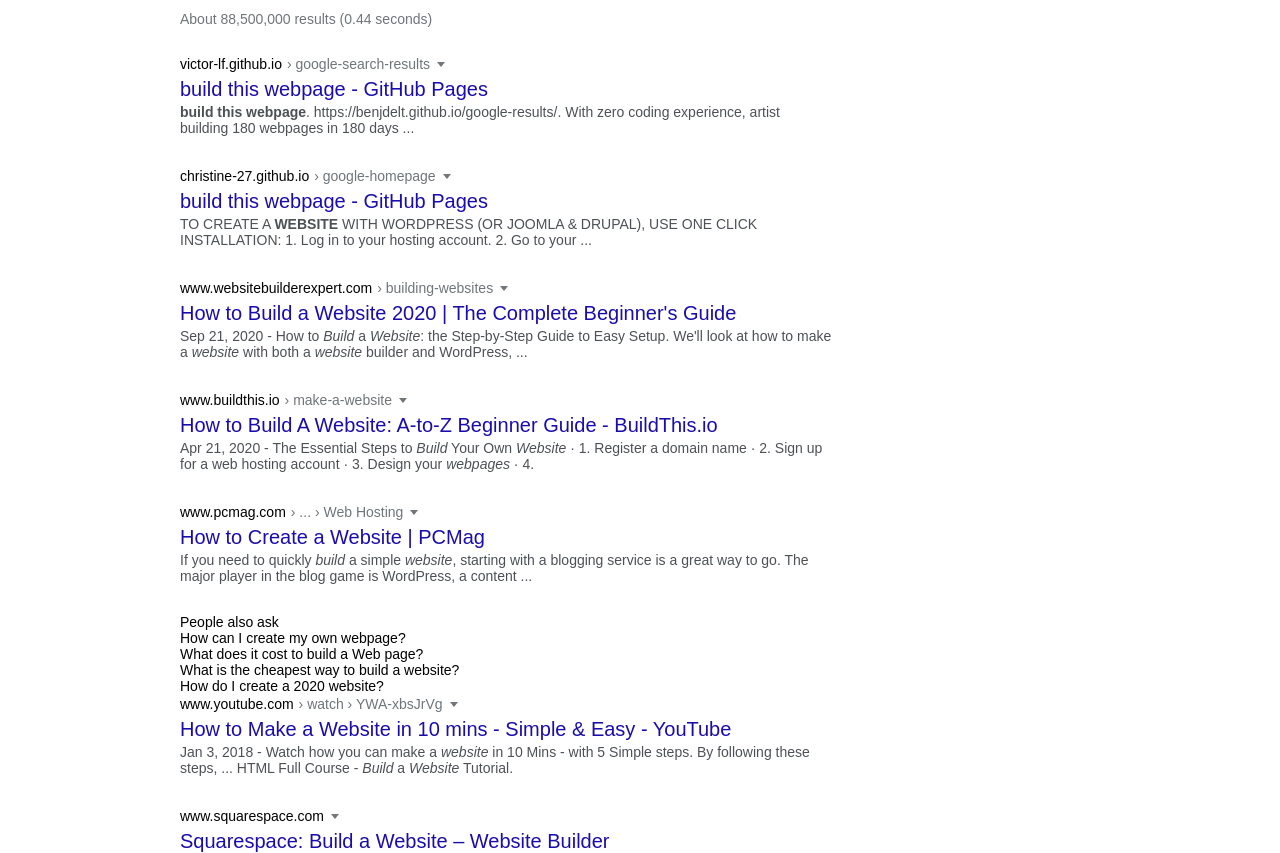
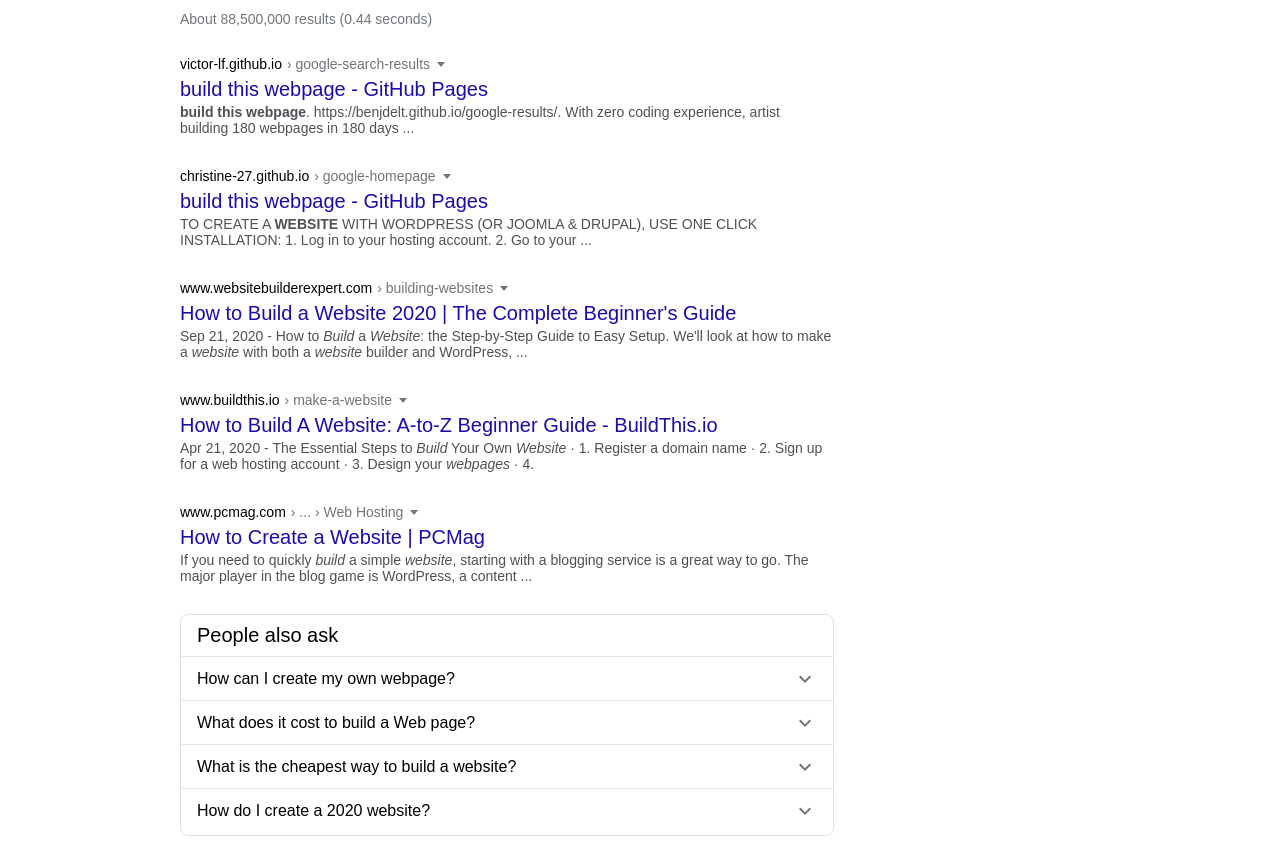
Before and after one commit to furnapso/google-homepage, a plain HTML site: page index.html in a window 1280 px wide. Shown: the part 128-981 px from the top of the page. Drawn offline with Linux system fonts and the light colour scheme.

Commit message:
Completion of styling for 'people also ask'

```diff
--- a/index.html
+++ b/index.html
@@ -151,19 +151,19 @@
                 <div class="people-also-ask-title">People also ask</div>
                 <div class="people-also-ask-item-container">
                     <span class="people-also-ask-item-text-">How can I create my own webpage?</span>
-                    <span class="people-also-ask-item-dropdown"></span>
+                    <span class="people-also-ask-item-dropdown"><svg focusable="false" xmlns="http://www.w3.org/2000/svg" viewBox="0 0 24 24"><path d="M7.41 8.59L12 13.17l4.59-4.58L18 10l-6 6-6-6 1.41-1.41z"></path></svg></span>
                 </div>
                 <div class="people-also-ask-item-container">
                     <span class="people-also-ask-item-text-">What does it cost to build a Web page?</span>
-                    <span class="people-also-ask-item-dropdown"></span>
+                    <span class="people-also-ask-item-dropdown"><svg focusable="false" xmlns="http://www.w3.org/2000/svg" viewBox="0 0 24 24"><path d="M7.41 8.59L12 13.17l4.59-4.58L18 10l-6 6-6-6 1.41-1.41z"></path></svg></span>
                 </div>
                 <div class="people-also-ask-item-container">
                     <span class="people-also-ask-item-text-">What is the cheapest way to build a website?</span>
-                    <span class="people-also-ask-item-dropdown"></span>
+                    <span class="people-also-ask-item-dropdown"><svg focusable="false" xmlns="http://www.w3.org/2000/svg" viewBox="0 0 24 24"><path d="M7.41 8.59L12 13.17l4.59-4.58L18 10l-6 6-6-6 1.41-1.41z"></path></svg></span>
                 </div>
                 <div class="people-also-ask-item-container">
                     <span class="people-also-ask-item-text-">How do I create a 2020 website?</span>
-                    <span class="people-also-ask-item-dropdown"></span>
+                    <span class="people-also-ask-item-dropdown"><svg focusable="false" xmlns="http://www.w3.org/2000/svg" viewBox="0 0 24 24"><path d="M7.41 8.59L12 13.17l4.59-4.58L18 10l-6 6-6-6 1.41-1.41z"></path></svg></span>
                 </div>
             </div>
 
--- a/style.css
+++ b/style.css
@@ -301,3 +301,43 @@ body {
 .result-description {
     color: rgb(77, 81, 86);
 }
+
+/* PEOPLE ALSO ASK */
+.people-also-ask {
+    width: 652px;
+    height: 220px;
+    border: 1px solid rgb(223, 225, 229);
+    border-radius: 8px;
+    font-weight: 400;
+    margin-bottom: 30px;
+}
+
+.people-also-ask-title {
+    font-size: 20px;
+    padding: 9px 16px 9px 16px;
+}
+
+.people-also-ask-item-container {
+    font-size: 16px;
+    border-top: 1px solid rgb(229, 229, 229);
+    height: 24px;
+    padding: 10px 16px 9px 16px;
+    line-height: 24px;
+    display: flex;
+    justify-content: space-between;
+    align-items: center;
+}
+
+.people-also-ask-item-dropdown {
+    height: 24px;
+    width: 24px;
+    line-height: 24px;
+    fill: rgb(112, 117, 122);
+}
+
+.people-also-ask-item-dropdown svg {
+    height: 24px;
+    width: 24px;
+    fill: rgb(112, 117, 122);
+    line-height: 24px;
+}
```
